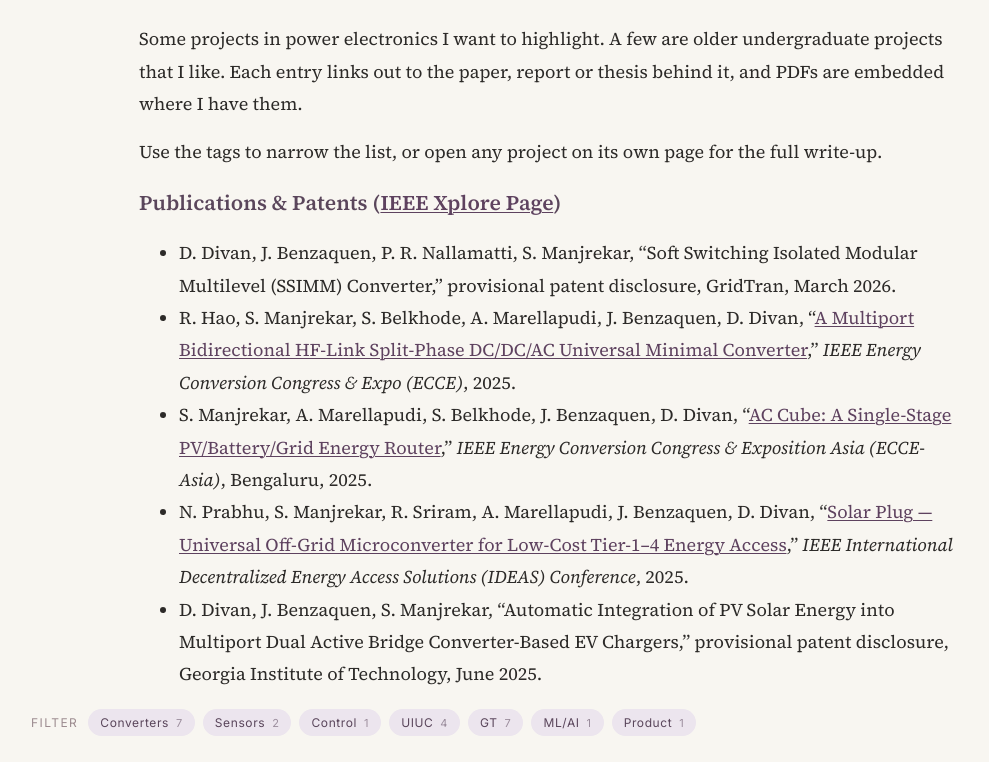
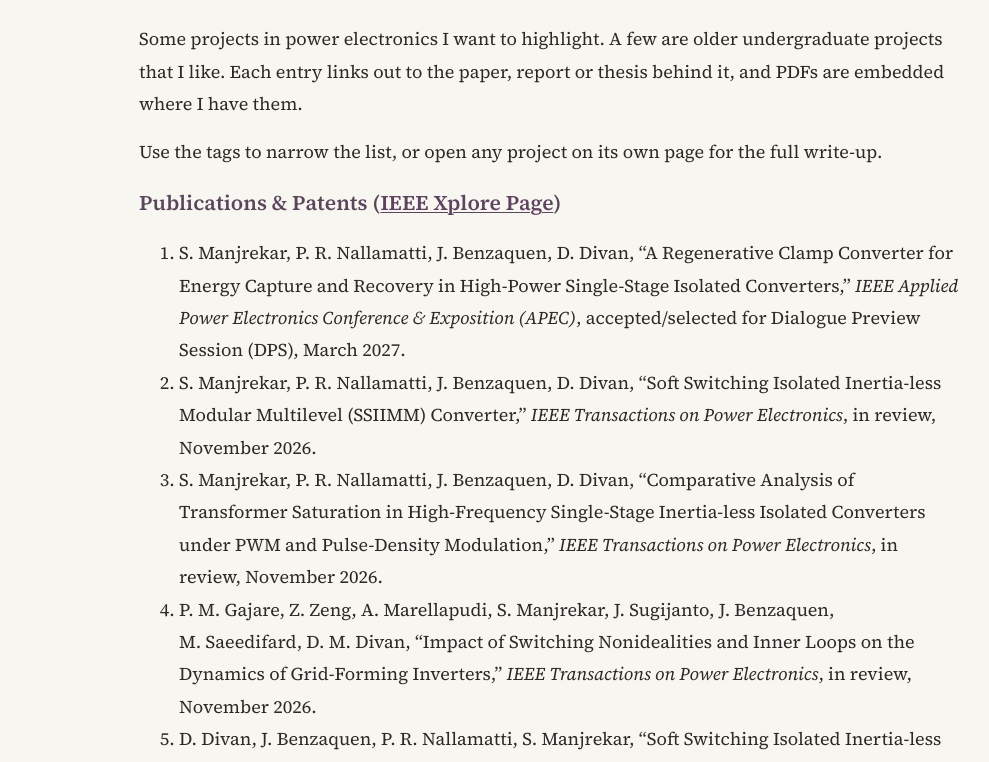
Before and after one commit to sohammjkr/sohammjkr.github.io, a plain HTML site: page projects/projects_main.html in a window 1280 px wide. Shown: the part 179-941 px from the top of the page, without its empty margins (91-1080 px from the left). Drawn offline with Linux system fonts and the light colour scheme.

Commit message:
PubnPat Update

```diff
--- a/projects/projects_main.html
+++ b/projects/projects_main.html
@@ -38,29 +38,49 @@ thesis behind it, and PDFs are embedded where I have them.</p>
 full write-up.</p>
 <h3>Publications &amp; Patents
 (<a href="https://ieeexplore.ieee.org/author/854462305536516" target="_blank" rel="noopener noreferrer">IEEE Xplore Page</a>)</h3>
-<ul>
+<ol>
+<li>S. Manjrekar, P. R. Nallamatti, J. Benzaquen, D. Divan, “A
+Regenerative Clamp Converter for Energy Capture and Recovery in
+High-Power Single-Stage Isolated Converters,” <em>IEEE Applied
+Power Electronics Conference &amp; Exposition (APEC)</em>, accepted/selected
+for Dialogue Preview Session (DPS), March 2027.</li>
+<li>S. Manjrekar, P. R. Nallamatti, J. Benzaquen, D. Divan, “Soft
+Switching Isolated Inertia-less Modular Multilevel (SSIIMM)
+Converter,” <em>IEEE Transactions on Power Electronics</em>, in
+review, November 2026.</li>
+<li>S. Manjrekar, P. R. Nallamatti, J. Benzaquen, D. Divan, “Comparative
+Analysis of Transformer Saturation in High-Frequency Single-Stage
+Inertia-less Isolated Converters under PWM and Pulse-Density
+Modulation,” <em>IEEE Transactions on Power Electronics</em>, in
+review, November 2026.</li>
+<li>P. M. Gajare, Z. Zeng, A. Marellapudi, S. Manjrekar, J. Sugijanto,
+J. Benzaquen, M. Saeedifard, D. M. Divan, “Impact of Switching
+Nonidealities and Inner Loops on the Dynamics of Grid-Forming
+Inverters,” <em>IEEE Transactions on Power Electronics</em>, in
+review, November 2026.</li>
 <li>D. Divan, J. Benzaquen, P. R. Nallamatti, S. Manjrekar, “Soft
-Switching Isolated Modular Multilevel (SSIMM) Converter,” provisional
-patent disclosure, GridTran, March 2026.</li>
+Switching Isolated Inertia-less Modular Multilevel (SSIIMM)
+Converter,” provisional patent disclosure, GridTran, March 2026.</li>
 <li>R. Hao, S. Manjrekar, S. Belkhode, A. Marellapudi, J. Benzaquen,
 D. Divan, “<a href="https://doi.org/10.1109/ECCE58356.2025.11259542" target="_blank" rel="noopener noreferrer">A
 Multiport Bidirectional HF-Link Split-Phase DC/DC/AC Universal Minimal
 Converter</a>,” <em>IEEE Energy Conversion Congress &amp; Expo (ECCE)</em>,
-2025.</li>
+October 2025.</li>
+<li>D. Divan, J. Benzaquen, S. Manjrekar, “Automatic Integration of PV
+Solar Energy into Multiport Dual Active Bridge Converter-Based EV
+Chargers,” provisional patent disclosure, Georgia Institute of
+Technology, June 2025.</li>
 <li>S. Manjrekar, A. Marellapudi, S. Belkhode, J. Benzaquen, D. Divan,
 “<a href="https://doi.org/10.1109/ECCE-Asia63110.2025.11111930" target="_blank" rel="noopener noreferrer">AC Cube:
 A Single-Stage PV/Battery/Grid Energy Router</a>,” <em>IEEE Energy
-Conversion Congress &amp; Exposition Asia (ECCE-Asia)</em>, Bengaluru, 2025.</li>
+Conversion Congress &amp; Exposition Asia (ECCE-Asia)</em>, May 2025,
+pp. 1–6.</li>
 <li>N. Prabhu, S. Manjrekar, R. Sriram, A. Marellapudi, J. Benzaquen,
 D. Divan, “<a href="https://doi.org/10.1109/IDEAS62193.2025.11157522" target="_blank" rel="noopener noreferrer">Solar
 Plug — Universal Off-Grid Microconverter for Low-Cost Tier-1–4 Energy
 Access</a>,” <em>IEEE International Decentralized Energy Access
-Solutions (IDEAS) Conference</em>, 2025.</li>
-<li>D. Divan, J. Benzaquen, S. Manjrekar, “Automatic Integration of PV
-Solar Energy into Multiport Dual Active Bridge Converter-Based EV
-Chargers,” provisional patent disclosure, Georgia Institute of
-Technology, June 2025.</li>
-</ul>
+Solutions (IDEAS) Conference</em>, January 2025.</li>
+</ol>
   </section>
 
   <div class="tagbar">
```
Also changed, not shown: 1 other file.
